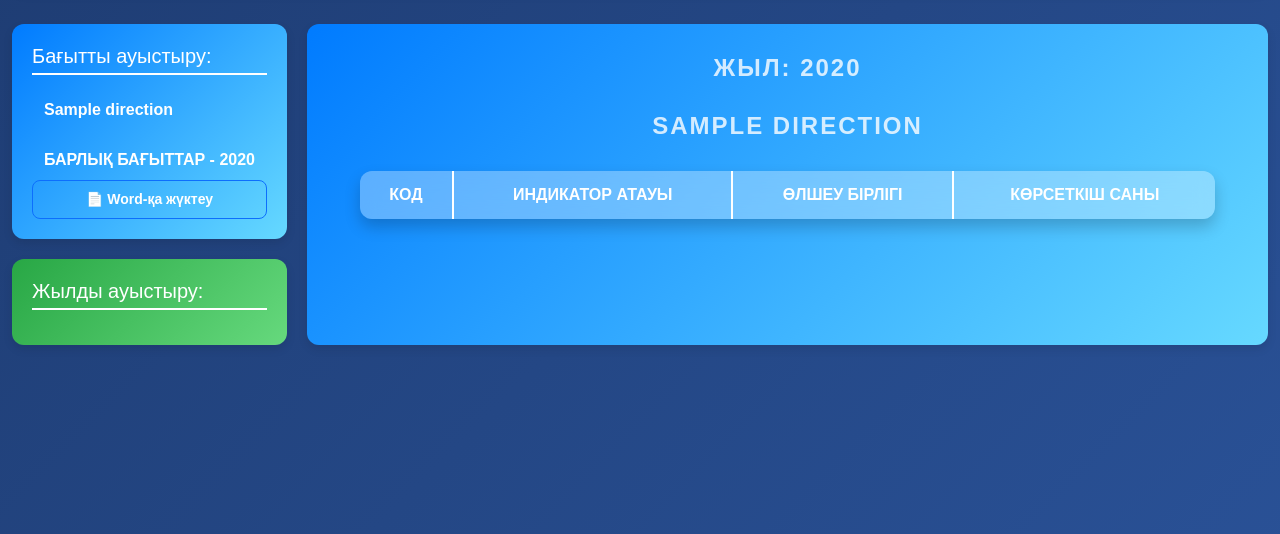
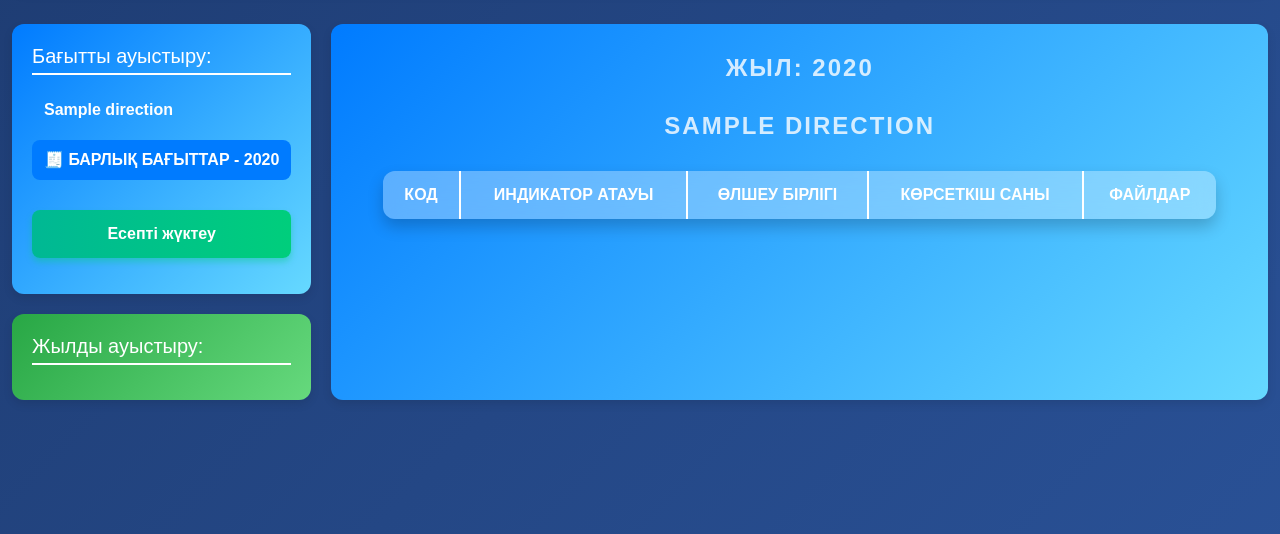
Before and after one commit to serzhan29/Indicativ, a Django app: page /full_teacher_report/ in a window 1280 px wide. Shown: the part 134-668 px from the top of the page. Run offline with Django 4.2, Linux system fonts and the light colour scheme; a user stored in the database is signed in; tables that the repository leaves empty hold one stand-in row (values such as "Sample post"); lists and menus that the app fills with data are empty; some libraries are stand-ins or nearby versions.

Commit message:
Улучшение дизайна и добавление кнопки для файлов

```diff
--- a/main/static/main/css/teacher_report.css
+++ b/main/static/main/css/teacher_report.css
@@ -20,6 +20,21 @@
     --color-btn-active-bg-end: #00c473;   /* Конечный цвет при active */
 }
 
+.highlight-link {
+  display: inline-block;
+  background-color:  #007bff; /* Зеленый Bootstrap */
+  color: white;
+  padding: 10px 16px;
+  border-radius: 8px;
+  font-weight: bold;
+  text-decoration: none;
+  transition: background-color 0.3s ease;
+}
+
+.highlight-link:hover {
+  background-color: #146c43;
+  text-decoration: none;
+}
 
 /* Основной контейнер */
 .page-container {
--- a/main/templates/main/teacher_full_report.html
+++ b/main/templates/main/teacher_full_report.html
@@ -4,111 +4,8 @@
 {% block content %}
 
 <link rel="stylesheet" href="{% static 'main/css/main.css' %}">
-<style>
-    /* Основной контейнер */
-    .page-container {
-        display: flex;
-        gap: 20px;
-        margin-top: 20px;
-    }
-
-    /* Блок списка направлений */
-    .switch-direction-container {
-        position: sticky; /* Чтобы блок был "липким" */
-        top: 20px; /* Отступ сверху */
-        background: linear-gradient(135deg, #007bff, #66d9ff);
-        padding: 20px;
-        border-radius: 12px;
-        color: white;
-        min-width: 250px;
-        box-shadow: 0 4px 10px rgba(0,0,0,0.1);
-        height: fit-content;
-        z-index: 2; /* Чтобы блок направлений был сверху */
-    }
-
-    /* Новый блок переключения годов */
-    .switch-direction-container + .switch-direction-container {
-        top: 500px; /* Отступ сверху для блока года, чтобы он не перекрывал блок направлений */
-        background: linear-gradient(135deg, #28a745, #66d97d); /* Другой фон для блока года */
-        z-index: 1; /* Блок годов будет ниже блоков направлений */
-    }
-
-
-    .switch-direction-container h4 {
-        margin-bottom: 15px;
-        font-size: 20px;
-        border-bottom: 2px solid white;
-        padding-bottom: 5px;
-    }
-
-    .switch-direction-container ul {
-        list-style: none;
-        padding: 0;
-        margin: 0;
-    }
-
-    .switch-direction-container li {
-        margin-bottom: 10px;
-    }
-
-    .switch-direction-container a {
-        color: white;
-        font-weight: bold;
-        text-decoration: none;
-        display: block;
-        padding: 8px 12px;
-        border-radius: 8px;
-        transition: background-color 0.3s;
-    }
-
-    .switch-direction-container a:hover {
-        background: rgba(255, 255, 255, 0.2);
-    }
-
-    .btn-download {
-        display: inline-block;
-        margin-top: 20px;
-        width: 100%;
-        padding: 12px 20px;
-        font-size: 16px;
-        font-weight: 600;
-        color: white;
-        background: linear-gradient(90deg, #00b894, #00ce7c);
-        border: none;
-        border-radius: 8px;
-        cursor: pointer;
-        text-align: center;
-        transition: background 0.3s, transform 0.2s;
-        box-shadow: 0 4px 6px rgba(0, 206, 124, 0.4);
-    }
-
-    /* При наведении */
-    .btn-download:hover {
-        background: linear-gradient(90deg, #00ce7c, #00b894);
-        transform: scale(1.05);
-    }
-
-    /* При нажатии */
-    .btn-download:active {
-        transform: scale(0.98);
-        background: linear-gradient(90deg, #00a86b, #00c473);
-    }
-
-    /* Блок отчета (уже был) */
-    .report-container {
-        flex: 1;
-        background: linear-gradient(135deg, #007bff, #66d9ff);
-        padding: 30px;
-        border-radius: 12px;
-        box-shadow: 0 4px 10px rgba(0,0,0,0.1);
-    }
-
-    @media (max-width: 768px) {
-        .page-container {
-            flex-direction: column;
-        }
-    }
-</style>
+<link rel="stylesheet" href="{% static 'main/css/teacher_report.css' %}">
+<link rel="stylesheet" href="{% static 'main/css/modal_window.css' %}">
 
 <div class="page-container" style="display: flex; gap: 20px;">
 <div style="display: flex; flex-direction: column; gap: 20px;">
@@ -127,13 +24,20 @@
           {% endfor %}
         </ul>
         <ul>
-            <a href="{% url 'teacher_full_report_with_year' year_id=year.id %}">БАРЛЫҚ БАҒЫТТАР - {{ year.year }}</a>
+            <li>
+            <a href="{% url 'teacher_full_report_with_year' year_id=year.id %}" class="highlight-link">
+              🧾 БАРЛЫҚ БАҒЫТТАР - {{ year.year }}
+            </a>
+          </li>
         </ul>
         <ul>
           {% if teacher.id and year.id %}
-            <a href="{% url 'teacher_report_download' %}?year={{ year.id }}&teacher={{ teacher.id }}" class="btn btn-outline-primary btn-sm w-100">
-              📄 Word-қа жүктеу
-            </a>
+            <form method="get" action="{% url 'teacher_report_download' %}">
+              <input type="hidden" name="year" value="{{ year.id }}">
+              <input type="hidden" name="teacher" value="{{ teacher.id }}">
+              <button type="submit" class="btn-download">Есепті жүктеу</button>
+            </form>
+
           {% endif %}
         </ul>
     </div>
@@ -172,6 +76,7 @@
                     <th>Индикатор атауы</th>
                     <th>Өлшеу бірлігі</th>
                     <th>Көрсеткіш саны</th>
+                    <th>Файлдар</th>
                 </tr>
             </thead>
             <tbody>
@@ -197,6 +102,18 @@
                             >
                         {% endif %}
                     </td>
+                    <td>
+                            {% if not data.teacher_reports %}
+                                <button
+                                    class="open-file-modal btn main-indicator"
+                                    data-id="{{ data.id }}"
+                                    data-name="{{ aggregated_report.id }}"
+                                    data-type="main"
+                                >
+                                    Файлдар ({{ data.uploaded_works.count }})
+                                </button>
+                            {% endif %}
+                        </td>
                 </tr>
                 {% if data.teacher_reports %}
                     {% for report in data.teacher_reports %}
@@ -217,6 +134,16 @@
                                 value="{{ report.value }}"
                             >
                         </td>
+                        <td>
+                            <button
+                                class="open-file-modal btn sub-indicator"
+                                data-id="{{ report.id }}"
+                                data-name="{{ report.indicator.name }}"
+                                data-type="sub"
+                            >
+                                Файлдар ({{ report.uploaded_files.count }})
+                            </button>
+                        </td>
                     </tr>
                     {% endfor %}
                 {% endif %}
@@ -225,62 +152,45 @@
         </table>
     {% endfor %}
 </div>
+<!-- Само модальное окно -->
+<div class="modal fade" id="fileModal" tabindex="-1" aria-labelledby="fileModalLabel" aria-hidden="true">
+  <div class="modal-dialog modal-lg">
+    <div class="modal-content">
+      <form id="fileForm" enctype="multipart/form-data" method="post">
+        {% csrf_token %}
+        <div class="modal-header">
+          <h5 class="modal-title" id="fileModalLabel">Жүктелген файлдар</h5>
+          <button type="button" class="btn-close" data-bs-dismiss="modal" aria-label="Жабу"></button>
+        </div>
+        <div class="modal-body">
+          <input type="file" name="file" id="fileInput" class="form-control mb-3" required>
+          <input type="hidden" name="report_id" id="modalReportId">
+          <div id="indicatorFieldContainer"></div>
 
+          <div class="table-responsive">
+            <table class="table table-bordered table-hover text-center align-middle">
+              <thead class="table-dark">
+                <tr>
+                  <th>Файл атауы</th>
+                  <th>Жүктеу күні</th>
+                  <th>Әрекеттер</th>
+                </tr>
+              </thead>
+              <tbody id="uploadedFilesList"></tbody>
+            </table>
+          </div>
+          <p id="fileCount" class="text-muted text-end me-2"></p>
+        </div>
+        <div class="modal-footer">
+          <button type="submit" class="btn btn-primary">Жүктеу</button>
+        </div>
+      </form>
+    </div>
+  </div>
+</div>
 
-
-<script>
-    document.addEventListener("DOMContentLoaded", function () {
-        document.querySelectorAll(".editable").forEach(input => {
-            input.addEventListener("change", function () {
-                let value = this.value.trim();
-                let id = this.dataset.id;
-                let type = this.dataset.type;
-
-                if (!/^(100|[1-9]?\d?)$/.test(value)) {
-                    this.value = this.dataset.defaultValue;
-                    return;
-                }
-
-                fetch("/update_value/", {
-                    method: "POST",
-                    headers: {
-                        "Content-Type": "application/json",
-                        "X-CSRFToken": "{{ csrf_token }}"
-                    },
-                    body: JSON.stringify({ id: id, value: value, type: type })
-                })
-                .then(response => response.json())
-                .then(data => {
-                    if (data.success) {
-                        if (type === "indicator") {
-                            updateTotals();
-                        }
-                        console.log("Значение обновлено");
-                    }
-                });
-            });
-        });
-
-        function updateTotals() {
-            document.querySelectorAll("tbody tr.main-indicator").forEach(row => {
-                let sum = 0;
-                let totalCell = row.querySelector(".total-value");
-
-                let nextRow = row.nextElementSibling;
-                while (nextRow && nextRow.classList.contains("sub-indicator")) {
-                    let input = nextRow.querySelector("input");
-                    if (input) {
-                        sum += parseFloat(input.value) || 0;
-                    }
-                    nextRow = nextRow.nextElementSibling;
-                }
-
-                if (totalCell) {
-                    totalCell.innerText = sum;
-                }
-            });
-        }
-    });
-</script>
+<script src="https://cdn.jsdelivr.net/npm/bootstrap@5.3.0-alpha1/dist/js/bootstrap.bundle.min.js"></script>
+<script src="{% static 'main/js/update_value.js' %}"></script>
+<script src="{% static 'main/js/upload_delete_fail.js' %}"></script>
 
 {% endblock %}
--- a/main/views.py
+++ b/main/views.py
@@ -241,12 +241,16 @@ class TeacherReportAllDirection(LoginRequiredMixin, TemplateView):
                     teacher=teacher, indicator__in=indicators, year=year
                 ).select_related('indicator')
 
+                for report in teacher_reports:
+                    report.uploaded_files = report.uploaded_works.all()
+
                 aggregated_data.append({
                     'id': aggregated_indicator.id,
                     'main_indicator': main_indicator,
                     'total_value': total_value,
                     'additional_value': aggregated_indicator.additional_value,
-                    'teacher_reports': teacher_reports
+                    'teacher_reports': teacher_reports,
+                    'uploaded_works': aggregated_indicator.uploaded_works.all()
                 })
 
             all_aggregated_data[dir_item] = aggregated_data
```
Also changed, not shown: main/templates/main/teacher_report.html (+48 -12 lines).
